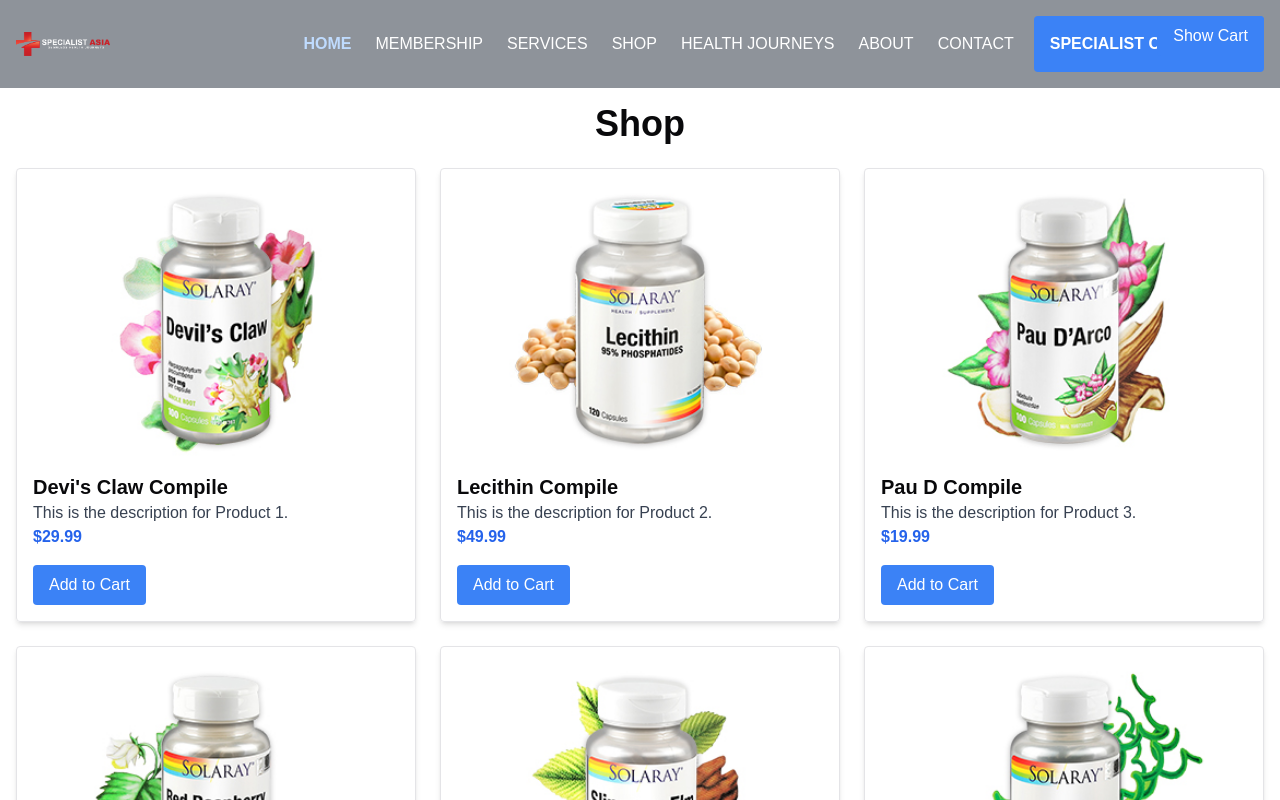
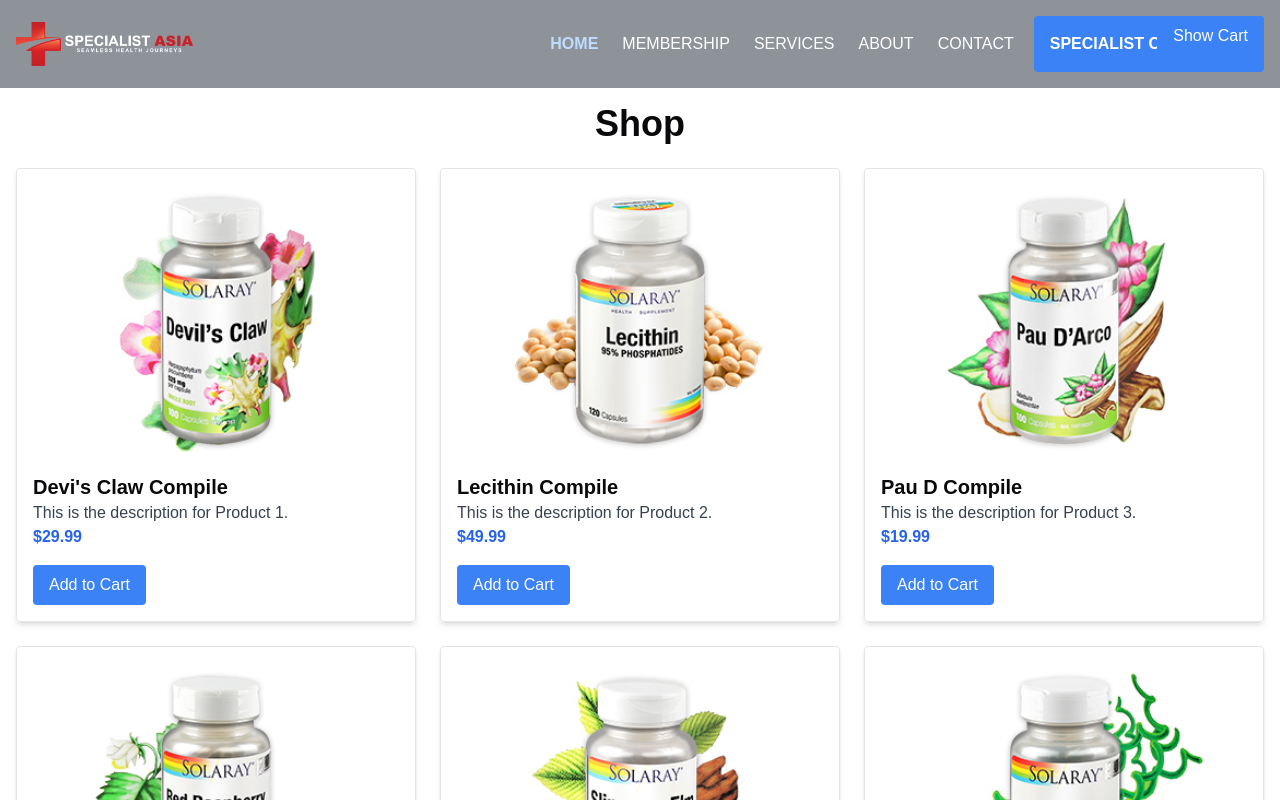
Before and after one commit to ywlee8888/funderasia_nextjs, a Next.js app: page /shop in a window 1280 px wide. Shown: the top 800 px of the page. Built offline with nearby package versions, Linux system fonts and the light colour scheme.

Commit message:
Update NavBar Remove Health Journeys and Shop

```diff
--- a/components/Navbar/navbar.tsx
+++ b/components/Navbar/navbar.tsx
@@ -166,27 +166,6 @@
           </button>
 
           <button
-            onClick={() =>
-              (window.location.href = "https://www.medicina.asia/shop")
-            }
-            className="hover:font-extrabold whitespace-nowrap px-1"
-            aria-label="Services"
-          >
-            SHOP
-          </button>
-
-          <button
-            onClick={() =>
-              (window.location.href =
-                "https://www.medicina.asia/health_journeys")
-            }
-            className="hover:font-extrabold whitespace-nowrap px-1"
-            aria-label="Services"
-          >
-            HEALTH JOURNEYS
-          </button>
-
-          <button
             onClick={() => toggleComponent("aboutUs")}
             className="hover:font-extrabold whitespace-nowrap px-1"
             aria-label="About Us"
@@ -238,27 +217,6 @@
               aria-label="Services"
             >
               SERVICES
-            </button>
-
-            <button
-              onClick={() =>
-                (window.location.href = "https://www.medicina.asia/shop")
-              }
-              className="hover:font-extrabold whitespace-nowrap text-left"
-              aria-label="Services"
-            >
-              SHOP
-            </button>
-
-            <button
-              onClick={() =>
-                (window.location.href =
-                  "https://www.medicina.asia/health_journeys")
-              }
-              className="hover:font-extrabold whitespace-nowrap text-left"
-              aria-label="Services"
-            >
-              HEALTH JOURNEYS
             </button>
 
             <button
--- a/components/services/aboutUsMobile.tsx
+++ b/components/services/aboutUsMobile.tsx
@@ -73,7 +73,7 @@
           </p>
           <p className="text-md sm:text-lg md:text-xl lg:text-xl mb-5">
             Through careful partnership and alignment with healthcare providers
-            and <strong>licensed insurance providers</strong>, Specialist Asia
+            and licensed insurance providers, Specialist Asia
             offers enriched, transparent, and trusted healthcare access,
             maintaining full compliance with medical and insurance regulations,
             and always placing patient needs and interests at the centre of
```
